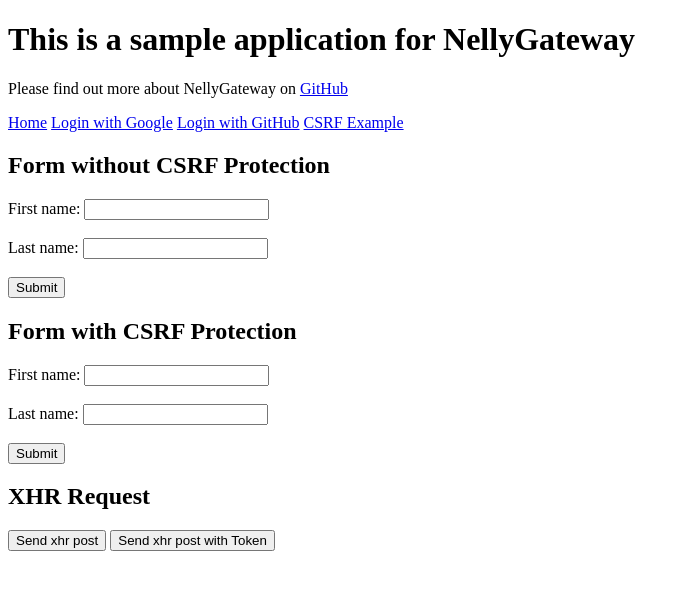
After one commit to The-OAG-Development-Project/Application-Gateway, a PHP site: page /csrf.php in a window 1280 px wide. The commit adds this page. Shown: the top 590 px of the page, without its empty margins (0-690 px from the left). Run offline with PHP 8.4, Linux system fonts and the light colour scheme.

Commit message:
Added csrf tests to sample application

```diff
--- a/nellygateway/sample-nelly-config.yaml
+++ b/nellygateway/sample-nelly-config.yaml
@@ -12,11 +12,6 @@ routes:
     path: /secure/**
     url: https://nellydemoapp.azurewebsites.net
     allowAnonymous: no
-  gianluca:
-    type: webapplication
-    path: /gianluca/**
-    url: https://gianlucafrei.ch
-    allowAnonymous: yes
 
 loginProviders:
   google:
--- a/nellygateway/src/main/resources/default-config.yaml
+++ b/nellygateway/src/main/resources/default-config.yaml
@@ -24,7 +24,7 @@ securityProfiles:
 
   webapplication:
     allowedMethods: [ "GET", "PUT", "POST", "PATCH", "DELETE", "OPTIONS", "HEAD" ]
-    csrfProtection: samesite-strict-cookie
+    csrfProtection: double-submit-cookie
     responseHeaders:
       Server: <<remove>>
       X-Powered-By: <<remove>>
--- /dev/null
+++ b/sampleApp/csrf.php
@@ -0,0 +1,96 @@
+<?php
+if ($_SERVER['REQUEST_METHOD'] === 'POST') {
+    echo "success";
+    exit();
+}
+?>
+<!doctype html>
+
+<html lang="en">
+<head>
+  <meta charset="utf-8">
+  <title>Sample Webapp</title>
+  <meta name="description" content="Sample Webapp">
+  <link rel="stylesheet" href="/styles.css">
+</head>
+
+<body>
+
+    <h1>This is a sample application for NellyGateway</h1>
+    <p>Please find out more about NellyGateway on <a href="https://github.com/gianlucafrei/nellygateway">GitHub</a></p>
+
+    <a href="/">Home</a>
+    <a href="/auth/google/login">Login with Google</a>
+    <a href="/auth/github/login">Login with GitHub</a>
+    <a href="/csrf.php">CSRF Example</a>
+
+    <h2>Form without CSRF Protection</h2>
+    <form action="/csrf.php" method="post" id="formWithoutCsrfProtection">
+        <label for="fname">First name:</label>
+        <input type="text" id="fname" name="fname"><br><br>
+        <label for="lname">Last name:</label>
+        <input type="text" id="lname" name="lname"><br><br>
+        <input type="submit" value="Submit">
+    </form>
+
+    <h2>Form with CSRF Protection</h2>
+    <form action="/csrf.php" method="post" id="formWithCsrfProtection">
+        <label for="fname">First name:</label>
+        <input type="text" id="fname" name="fname"><br><br>
+        <label for="lname">Last name:</label>
+        <input type="text" id="lname" name="lname"><br><br>
+        <input type="submit" value="Submit">
+    </form>
+
+    <h2>XHR Request</h2>
+    <button onclick="xhr()">Send xhr post</button>
+    <button onclick="xhrToken()">Send xhr post with Token</button>
+
+    <script type="text/javascript">
+
+        function getCookie(name) {
+        var nameEQ = name + "=";
+        var ca = document.cookie.split(';');
+            for(var i=0;i < ca.length;i++) {
+                var c = ca[i];
+                while (c.charAt(0)==' ') c = c.substring(1,c.length);
+                if (c.indexOf(nameEQ) == 0) return c.substring(nameEQ.length,c.length);
+            }
+            return null;
+        }
+        var csrf_token = getCookie('csrf');
+
+        // Add csrf token to form
+        var input = document.createElement("input");
+        input.setAttribute("type", "hidden");
+        input.setAttribute("name", "CSRFToken");
+        input.setAttribute("value", csrf_token);
+        document.getElementById("formWithCsrfProtection").appendChild(input);
+
+        //XHR Request
+        function xhr(){
+
+            let xhr = new XMLHttpRequest();
+            xhr.open('POST', "/csrf.php", true);
+            xhr.responseType = 'json';
+            xhr.onload = () => {
+                let status = xhr.status;
+                if (status == 200) {alert("Success");} else {alert("Failed");}
+            };
+            xhr.send();
+        }
+        function xhrToken(){
+
+            let xhr = new XMLHttpRequest();
+            xhr.open('POST', "/csrf.php", true);
+            xhr.responseType = 'json';
+            xhr.setRequestHeader('X-CSRF-TOKEN', csrf_token);
+            xhr.onload = () => {
+                let status = xhr.status;
+                if (status == 200) {alert("Success");} else {alert("Failed");}
+            };
+            xhr.send();
+        }
+    </script>
+</body>
+</html>
--- /dev/null
+++ b/sampleApp/styles.css
@@ -0,0 +1,2 @@
+pre {background-color: lightgrey; padding: 10px 10px 10px 10px;}
+.nelly-header {background-color: lightpink;}
```
Also changed, not shown: nelly-config-azure.yaml (+12 -14 lines), sampleApp/index.php (+7 -10 lines), 1 other file.
